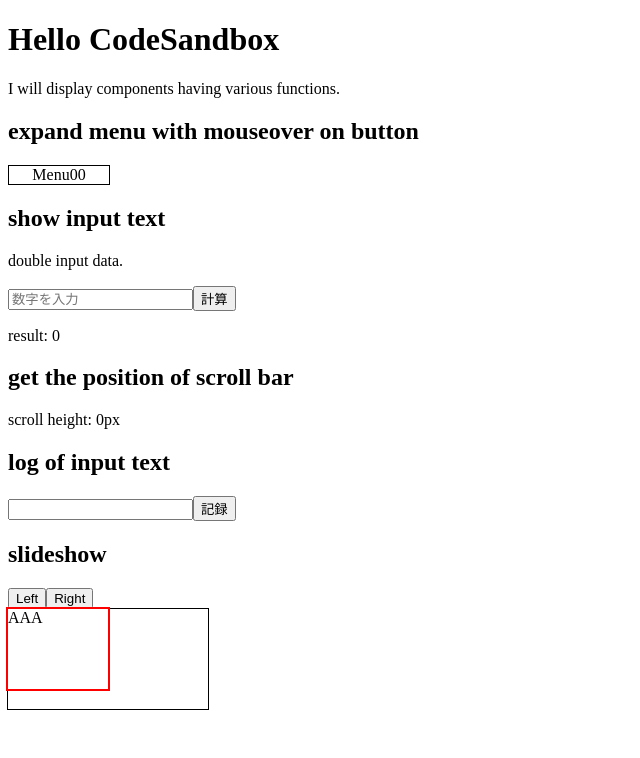
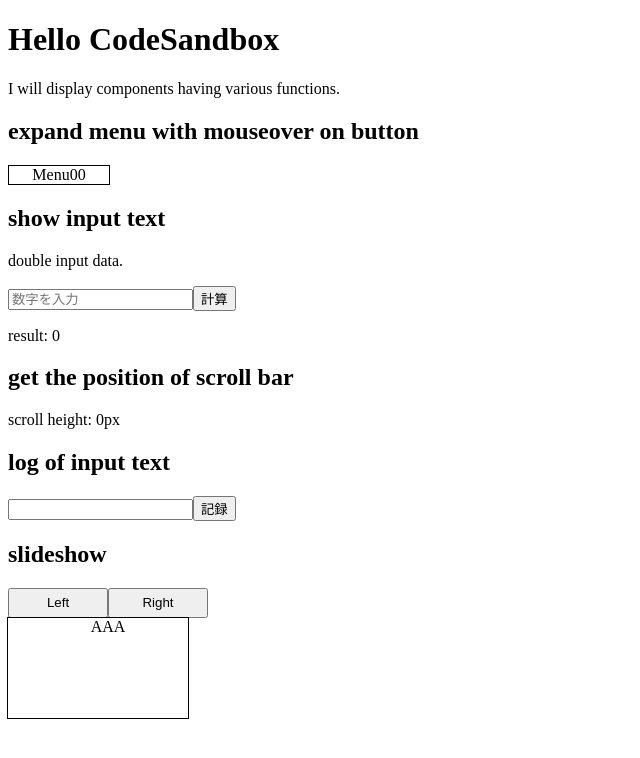
Before and after one commit to num4yo3/react-practice, a React (Create React App) app: page / in a window 1280 px wide. Shown: the top 758 px of the page, without its empty margins (0-640 px from the left). Built offline with nearby package versions, Linux system fonts and the light colour scheme.

Commit message:
LRの実装に手詰まり感

```diff
--- a/src/components/SlideShow.jsx
+++ b/src/components/SlideShow.jsx
@@ -1,31 +1,73 @@
 import { useState } from "react";
 import { TransitionGroup, CSSTransition } from "react-transition-group";
-import "../styles.css";
+import styled from "styled-components";
+
+const Root = styled.div`
+  button {
+    width: 100px;
+    height: 30px;
+  }
+  .wrap {
+    position: relative;
+    display: flex;
+    width: 180px;
+    height: 100px;
+    outline: solid 1px black;
+    overflow: hidden;
+  }
+  .main {
+    position: absolute;
+    width: 200px;
+    height: 100px;
+    outline: solid 1px red;
+    text-align: center;
+  }
+  .slide-enter {
+    color: red;
+    transform: translateX(100%);
+  }
+  .slide-enter-active {
+    color: red;
+    transform: translateX(0%);
+    transition: transform 3000ms ease-in-out;
+  }
+  .slide-exit {
+    color: red;
+    transform: translateX(0%);
+  }
+  .slide-exit-active {
+    color: red;
+    transform: translateX(-100%);
+    transition: transform 3000ms ease-in-out;
+  }
+`;
 
 export const SlideShow = () => {
+  const [slideLR, setSlideLR] = useState(true);
   const [sliderIndex, setSliderIndex] = useState(0);
   const onClickLeft = () => {
+    setSlideLR(true);
     setSliderIndex((sliderIndex + 3) % 4);
   };
   const onClickRight = () => {
+    setSlideLR(false);
     setSliderIndex((sliderIndex + 1) % 4);
   };
+  console.log(slideLR);
   const sliderImage = ["AAA", "BBB", "CCC", "DDD"];
 
   return (
-    <>
-      <button type="button" onClick={onClickLeft}>
-        Left
-      </button>
-      <button type="button" onClick={onClickRight}>
-        Right
-      </button>
-
-      <TransitionGroup className="wrap">
-        <CSSTransition key={sliderIndex} className="main slide" timeout={1000}>
-          <div>{sliderImage[sliderIndex]}</div>
-        </CSSTransition>
-      </TransitionGroup>
-    </>
+    <Root slideDirection={slideLR}>
+      <button onClick={onClickLeft}>Left</button>
+      <button onClick={onClickRight}>Right</button>
+      <div className="wrap">
+        <TransitionGroup>
+          {/* USE className"s" for CSSTransition */}
+          <CSSTransition key={sliderIndex} classNames="slide" timeout={3000}>
+            <div className="main">{sliderImage[sliderIndex]}</div>
+          </CSSTransition>
+        </TransitionGroup>
+      </div>
+    </Root>
   );
 };
--- a/src/styles.css
+++ b/src/styles.css
@@ -6,38 +6,3 @@
   color: black;
   background-color: yellow;
 }
-.wrap {
-  display: flex;
-  position: relative;
-  width: 200px;
-  height: 100px;
-  outline: solid 1px black;
-  /* overflow: hidden; */
-}
-.main {
-  position: absolute;
-  top: 0;
-  left: 0;
-  right: 0;
-  bottom: 0;
-  width: 100px;
-  height: 80px;
-  outline: solid 2px red;
-}
-
-.enter {
-  color: red;
-  transform: translateX(100px);
-}
-.enter-active {
-  color: blue;
-  transform: translateX(0px);
-  transition: transform 1000ms ease-in-out;
-}
-.exit {
-  transform: translateX(0px);
-}
-.exit-active {
-  transform: translateX(-100px);
-  transition: transform 1000ms ease-in-out;
-}
```
